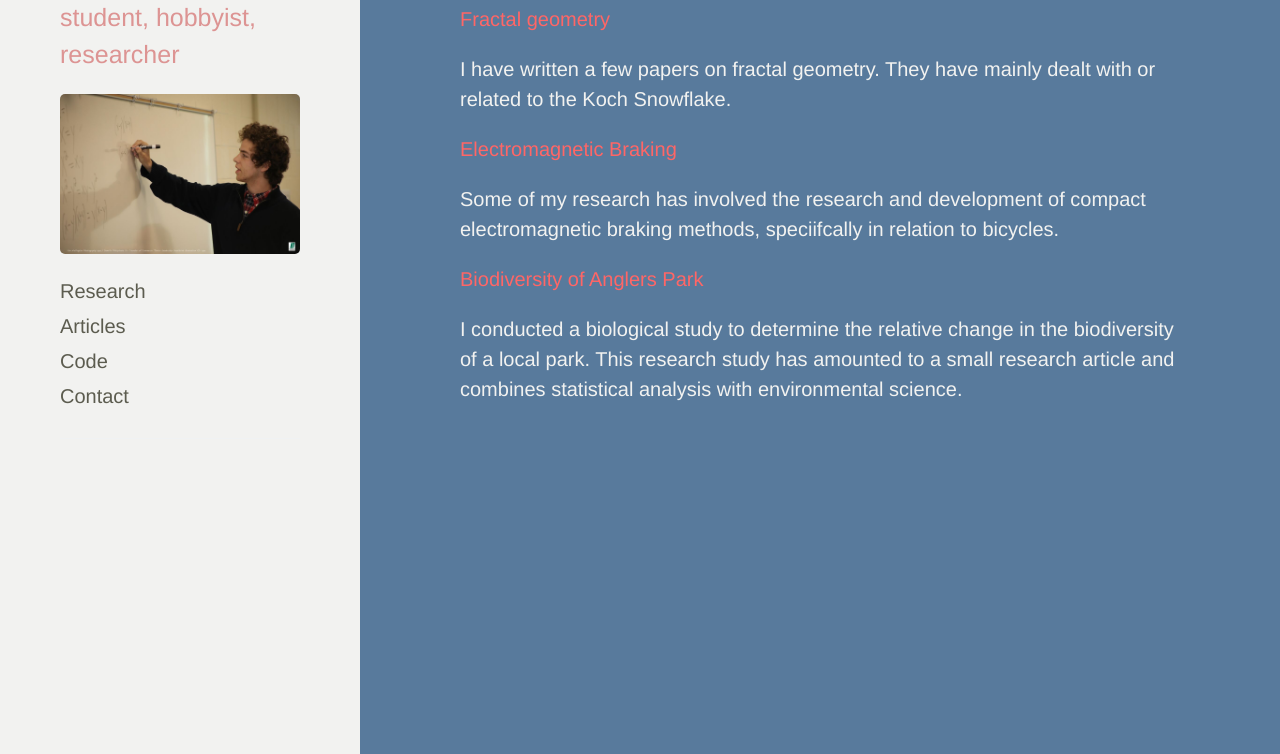
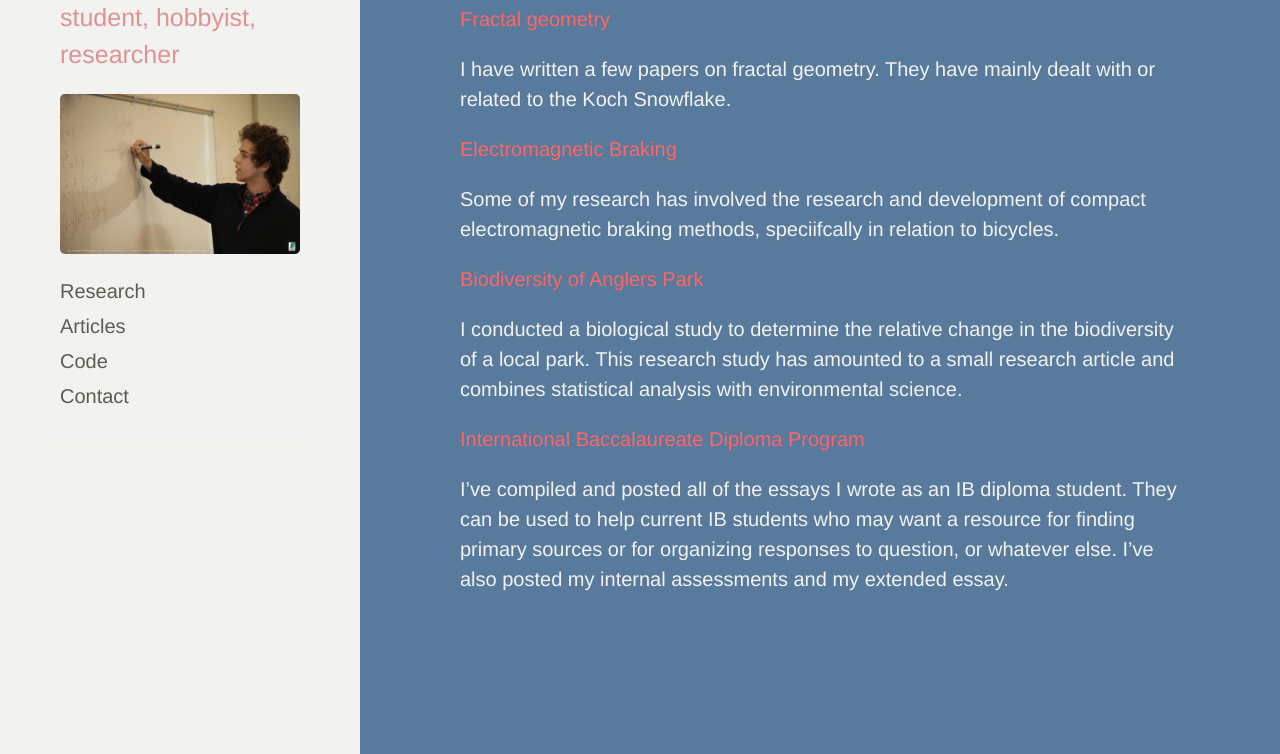
Before and after one commit to cakoch10/cakoch10.github.io, a Jekyll site: the page built from _posts/2015-08-13-main.md, in a window 1280 px wide and 900 px high, scrolled down 1204 px, cut to the strip 146-900 px from the top of the window. Built offline with Jekyll 4.4.1, drawn with Linux system fonts in a browser that asks for light colours.

Commit message:
Update 2015-08-13-main.md

```diff
--- a/_posts/2015-08-13-main.md
+++ b/_posts/2015-08-13-main.md
@@ -50,3 +50,9 @@ Some of my research has involved the research and development of compact electro
 <span style="color:#f2f2f0">
 I conducted a biological study to determine the relative change in the biodiversity of a local park. This research study has amounted to a small research article and combines statistical analysis with environmental science.
 </span>
+
+[International Baccalaureate Diploma Program](/IB)
+
+<span style="color:#f2f2f0">
+I've compiled and posted all of the essays I wrote as an IB diploma student. They can be used to help current IB students who may want a resource for finding primary sources or for organizing responses to question, or whatever else. I've also posted my internal assessments and my extended essay.
+</span>
```
